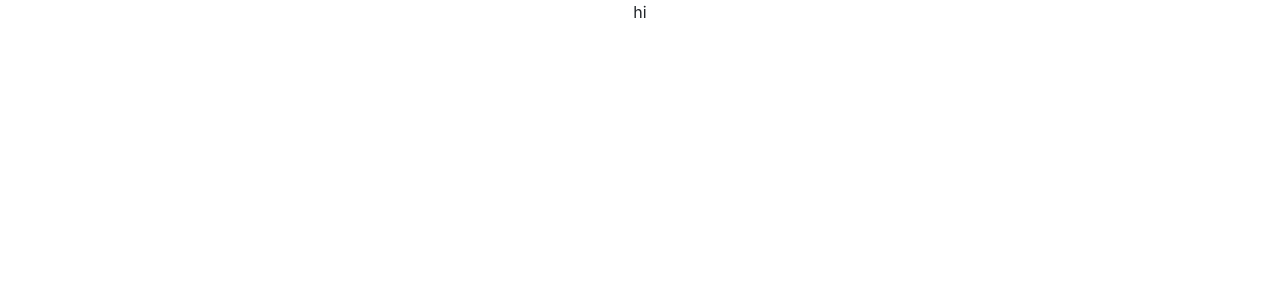
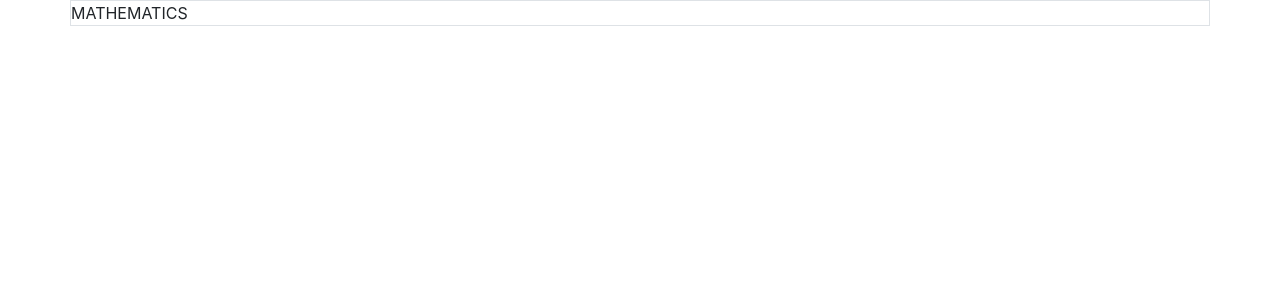
Before and after one commit to AnMan9801/CurriculamAuthoringTool, a React (Create React App) app: page / in a window 1280 px wide. Shown: the top 300 px of the page. Built offline with nearby package versions, Linux system fonts and the light colour scheme.

Commit message:
feat : Add subjectName prop to todo component

```diff
--- a/src/App.js
+++ b/src/App.js
@@ -1,12 +1,12 @@
 import React from 'react';
-import logo from './logo.svg';
+// import logo from './logo.svg';
 import './App.css';
 import Todo from "./components/Todo";
 
 function App() {
   return (
     <div className="App">
-      <Todo />
+      <Todo subjectName="mathematics"/>
     </div>
   );
 }
--- a/src/components/Todo.js
+++ b/src/components/Todo.js
@@ -1,10 +1,16 @@
 import React, { Component } from 'react'
 
 export class Todo extends Component {
+    constructor(props) {
+        super(props)
+
+        this.state = "indent-0"
+    }
+
     render() {
         return (
-            <div className="container">
-                hi
+            <div className="container border">
+                <div className="row text-uppercase">{this.props.subjectName}</div>
             </div>
         )
     }
```
